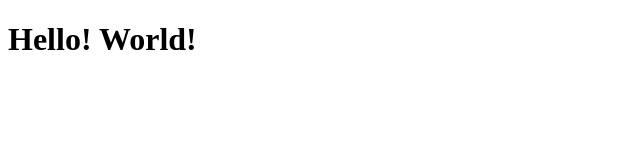
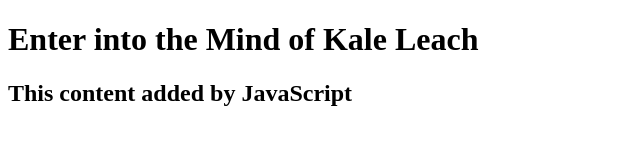
Before and after one commit to kleach12/First-Project, a plain HTML site: page index.html in a window 1280 px wide. Shown: the whole page, without its empty margins (0-640 px from the left). Drawn offline with Linux system fonts and the light colour scheme.

Commit message:
2nd commit

```diff
--- a/index.html
+++ b/index.html
@@ -2,9 +2,10 @@
 <html lang="en">
     <head>
         <link rel="stylesheet" href="style.css"/>
-        <title>My Website</title>
+        <title>My Perosnal Webstie</title>
     </head>
     <body>
-        <h1>Hello! World!</h1>
+        <h1>Enter into the Mind of Kale Leach</h1>
+        <script src="script.js"></script>
     </body>
 </html>
```
